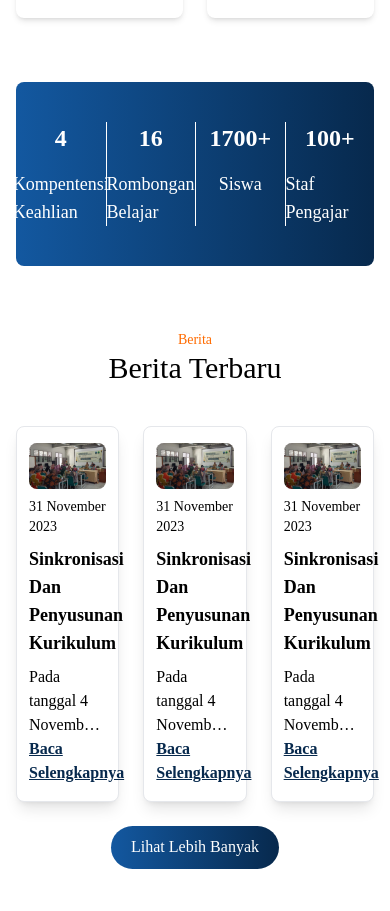
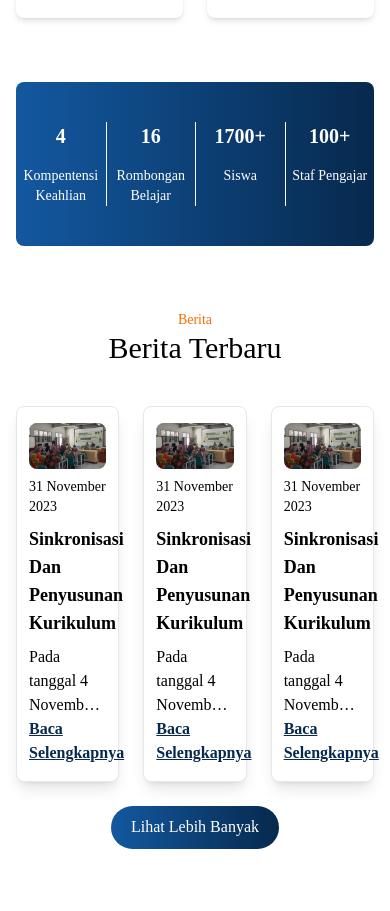
Before and after one commit to isyhfadilah/smkn2sumedang, a Next.js app: page / in a window 390 px wide. Shown: the part 1580-2491 px from the top of the page. Built offline with nearby package versions, Linux system fonts and the light colour scheme; a web font is replaced by a local one.

Commit message:
fix: font size in card data component

```diff
--- a/src/components/ui/cards/data/index.tsx
+++ b/src/components/ui/cards/data/index.tsx
@@ -7,9 +7,9 @@ interface Props {
 
 export const CardData: React.FC<Props> = ({ presentase, title }) => {
   return (
-    <figure className="text-white flex flex-col space-y-4 items-center">
-      <h1 className="text-2xl font-bold">{presentase}</h1>
-      <p className="text-lg">{title}</p>
+    <figure className="text-white flex flex-col space-y-4 text-center items-center">
+      <h1 className="text-xl lg:text-2xl font-bold">{presentase}</h1>
+      <p className="text-sm lg:text-lg">{title}</p>
     </figure>
   )
 }
--- a/src/shared/styles/app.css
+++ b/src/shared/styles/app.css
@@ -746,4 +746,6 @@
 .lg\:border-r{border-right-width:1px;}
 .lg\:pl-10{padding-left:2.5rem;}
 .lg\:pr-10{padding-right:2.5rem;}
+.lg\:text-2xl{font-size:1.5rem;line-height:2rem;}
+.lg\:text-lg{font-size:1.125rem;line-height:1.75rem;}
 }
```
